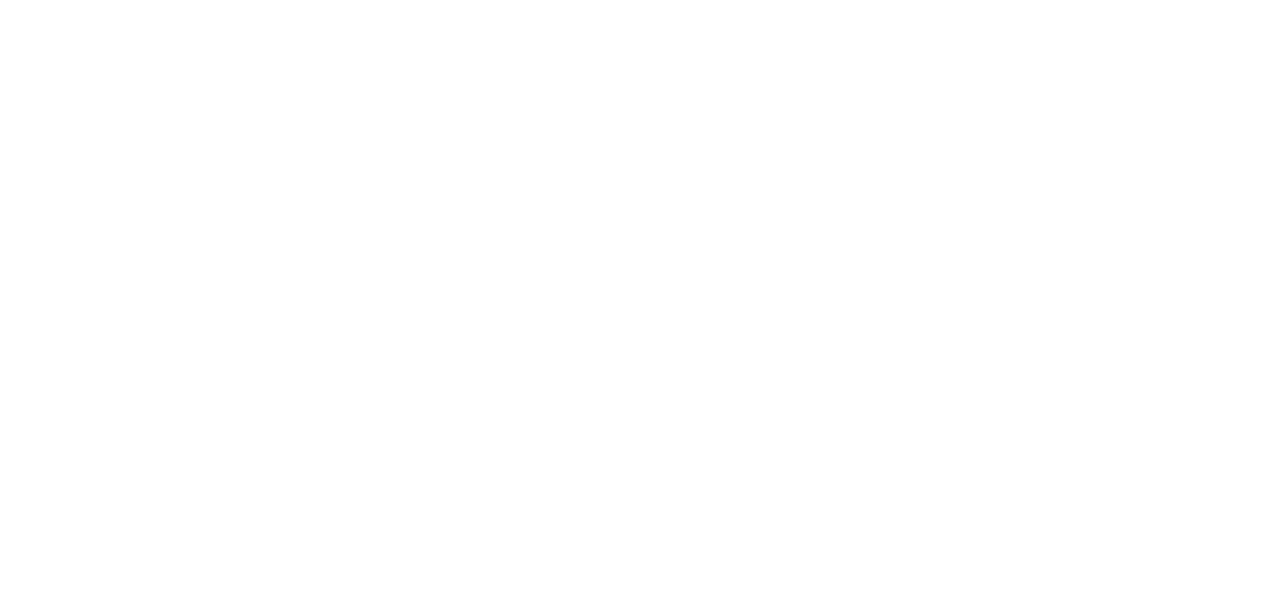
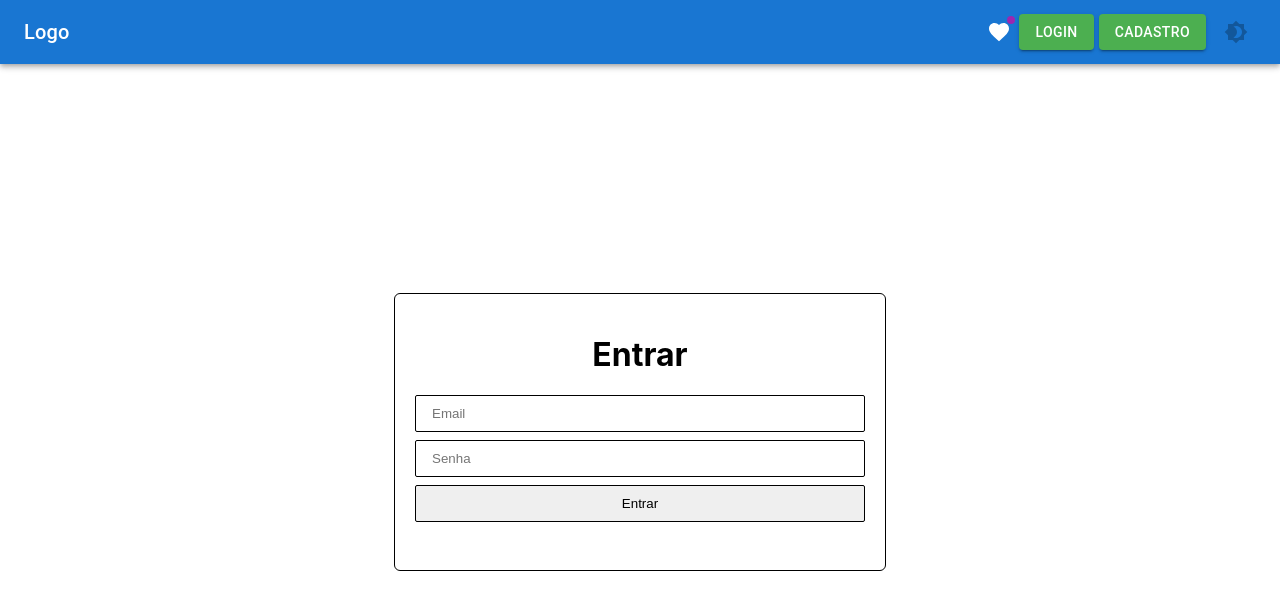
Before and after one commit to ICEI-PUC-Minas-PMV-ADS/pmv-ads-2023-1-e1-proj-web-t13-proj-web-t13-investflow, a React (Create React App) app: page /login in a window 1280 px wide. Before the commit this address had no page. Shown: the top 610 px of the page. Built offline with nearby package versions, Linux system fonts and the light colour scheme.

Commit message:
Mover Navbar para o App.js

```diff
--- a/App.js
+++ b/App.js
@@ -20,6 +20,7 @@ function App() {
           <Route path="/" element={<AssetList />} />
           <Route path="/asset/:id" element={<AssetDetails />} />
           <Route path="/favorites" element={<FavoritesList />} />
+          <Route path="/login" element={<FavoritesList />} />
         </Routes>
       </Router>
     </ThemeProvider>
--- a/components/AssetDetails.js
+++ b/components/AssetDetails.js
@@ -67,7 +67,7 @@ function AssetDetails() {
 
   return (
     <div>
-      <Navbar />
+
       <div
         style={{
           marginTop: '1rem',
--- a/components/FavoritesList.js
+++ b/components/FavoritesList.js
@@ -72,7 +72,7 @@ function FavoritesList() {
 
   return (
     <div>
-      <Navbar />
+
       <Box mt={2} ml={2}>
         <Typography variant="h4" gutterBottom>
           Lista de Favoritos
--- a/src/App.js
+++ b/src/App.js
@@ -1,25 +1,41 @@
 // App.js
 
-import React from 'react';
+import React, { useState } from 'react';
 import { BrowserRouter as Router, Routes, Route } from 'react-router-dom';
 import AssetList from './components/AssetList';
 import AssetDetails from './components/AssetDetails';
 import FavoritesList from './components/FavoritesList';
 import { ThemeProvider } from '@mui/styles';
 import { createTheme } from '@mui/material';
+import Login from './pages/Login';
+import Register from './pages/Register';
+import Logout from './pages/Logout';
+import Navbar from './components/Navbar';
 
 function App() {
 
   const theme = createTheme();
+  theme.spacing(2);
 
-  theme.spacing(2);
+  const [shouldSearchWork, setShouldSearchWork] = useState(false);
+  const [searchValue, setSearchValue] = useState('');
+  const [isUserLoggedIn, setIsUserLoggedIn] = useState(false);
+
+  const handleSearchChange = (value) => {
+    setSearchValue(value);
+  };
+
   return (
     <ThemeProvider theme={theme}>
     <Router>
+      <Navbar shouldSearchWork={shouldSearchWork} onSearchChange={handleSearchChange} isUserLoggedIn={isUserLoggedIn} />
       <Routes>
-        <Route path="/" element={<AssetList />} />
-        <Route path="/asset/:id" element={<AssetDetails />} />
-        <Route path="/favorites" element={<FavoritesList />} />
+        <Route path="/" element={<AssetList setShouldSearchWork={setShouldSearchWork} searchValue={searchValue} />} />
+        <Route path="/asset/:id" element={<AssetDetails setShouldSearchWork={setShouldSearchWork} />} />
+        <Route path="/favorites" element={<FavoritesList setShouldSearchWork={setShouldSearchWork} />} />
+        <Route path="/login" element={<Login setShouldSearchWork={setShouldSearchWork} setIsUserLoggedIn={setIsUserLoggedIn} />} />
+        <Route path="/register" element={<Register setShouldSearchWork={setShouldSearchWork} />} />
+        <Route path="/logout" element={<Logout setShouldSearchWork={setShouldSearchWork} setIsUserLoggedIn={setIsUserLoggedIn} />} />
       </Routes>
     </Router>
     </ThemeProvider>
--- a/src/components/AssetDetails.js
+++ b/src/components/AssetDetails.js
@@ -29,7 +29,9 @@ const CustomTooltip = ({ active, payload }) => {
   return null;
 };
 
-function AssetDetails() {
+function AssetDetails({ setShouldSearchWork }) {
+  setShouldSearchWork(false);
+
   const { id } = useParams();
   const [asset, setAsset] = useState({});
   const [chartData, setChartData] = useState([]);
@@ -67,7 +69,7 @@ function AssetDetails() {
 
   return (
     <div>
-      <Navbar />
+
       <div
         style={{
           marginTop: '1rem',
--- a/src/components/AssetList.js
+++ b/src/components/AssetList.js
@@ -18,13 +18,15 @@ import {
 import { Star, StarBorder } from '@mui/icons-material';
 import Navbar from './Navbar';
 
-function AssetList() {
+function AssetList({ setShouldSearchWork, searchValue }) {
+
+  setShouldSearchWork(true);
+
   const [assets, setAssets] = useState([]);
   const [favorites, setFavorites] = useState(() => {
     const storedFavorites = localStorage.getItem('favorites');
     return storedFavorites ? JSON.parse(storedFavorites) : [];
   });
-  const [searchValue, setSearchValue] = useState('');
 
   useEffect(() => {
     async function fetchAssets() {
@@ -56,10 +58,6 @@ function AssetList() {
     localStorage.setItem('favorites', JSON.stringify(newFavorites));
   };
 
-  const handleSearchChange = (value) => {
-    setSearchValue(value);
-  };
-
   const formatPercentage = (value) => {
     if (value === undefined) {
       return 'N/A';
@@ -73,7 +71,6 @@ function AssetList() {
 
   return (
     <div>
-      <Navbar onSearchChange={handleSearchChange} />
       <Box mt={2} ml={2}>
         <Typography variant="h4" gutterBottom>
           Lista de Criptoativos
--- a/src/components/FavoritesList.js
+++ b/src/components/FavoritesList.js
@@ -18,7 +18,8 @@ import {
 import { Star, StarBorder } from '@mui/icons-material';
 import Navbar from './Navbar';
 
-function FavoritesList() {
+function FavoritesList({ setShouldSearchWork }) {
+  setShouldSearchWork(false);
   const [favorites, setFavorites] = useState([]);
   const [assets, setAssets] = useState([]);
 
@@ -72,7 +73,7 @@ function FavoritesList() {
 
   return (
     <div>
-      <Navbar />
+
       <Box mt={2} ml={2}>
         <Typography variant="h4" gutterBottom>
           Lista de Favoritos
--- a/src/components/Navbar.js
+++ b/src/components/Navbar.js
@@ -1,6 +1,6 @@
 // Navbar.js
 import React, { useState } from 'react';
-import { Link } from 'react-router-dom';
+import { Link, useNavigate } from 'react-router-dom';
 import {
   AppBar,
   Toolbar,
@@ -48,10 +48,13 @@ const useStyles = makeStyles((theme) => ({
   },
 }));
 
-function Navbar({ onSearchChange }) {
+function Navbar({ onSearchChange, shouldSearchWork, isUserLoggedIn }) {
   const [searchValue, setSearchValue] = useState('');
 
+  const userInformation = localStorage.getItem("userInformation");
+
   const classes = useStyles();
+  const navigate = useNavigate();
 
   const handleSearchChange = (event) => {
     setSearchValue(event.target.value);
@@ -79,11 +82,25 @@ function Navbar({ onSearchChange }) {
               <Favorite />
             </Badge>
           </IconButton>
+          {isUserLoggedIn ? (
+
             <Button
               color="inherit"
               variant="contained"
+              onClick={() => navigate("/logout")}
               className={classes.loginButton}
-            disabled
+              style={{ backgroundColor: '#4caf50', marginRight: ".5rem" }}
+            >
+              <span style={{ color: 'white' }}>Logout</span>
+            </Button>
+
+          ) : (
+            <>
+              <Button
+                color="inherit"
+                variant="contained"
+                onClick={() => navigate("/login")}
+                className={classes.loginButton}
                 style={{ backgroundColor: '#4caf50' }}
               >
                 <span style={{ color: 'white' }}>Login</span>
@@ -91,8 +108,8 @@ function Navbar({ onSearchChange }) {
               <Button
                 color="inherit"
                 variant="contained"
+                onClick={() => navigate("/register")}
                 className={classes.registerButton}
-            disabled
                 style={{
                   backgroundColor: '#4caf50',
                   marginLeft: '5px',
@@ -101,6 +118,9 @@ function Navbar({ onSearchChange }) {
               >
                 <span style={{ color: 'white' }}>Cadastro</span>
               </Button>
+            </>
+          )}
+          { shouldSearchWork && (
             <div className={classes.searchInput}>
               <IconButton className={classes.searchIcon} color="inherit">
                 <Search />
@@ -116,6 +136,7 @@ function Navbar({ onSearchChange }) {
                 value={searchValue}
               />
             </div>
+          )}
           <IconButton color="inherit" disabled>
             <Brightness4 />
           </IconButton>
```
Lines whose indentation alone changed are shown as unchanged.
